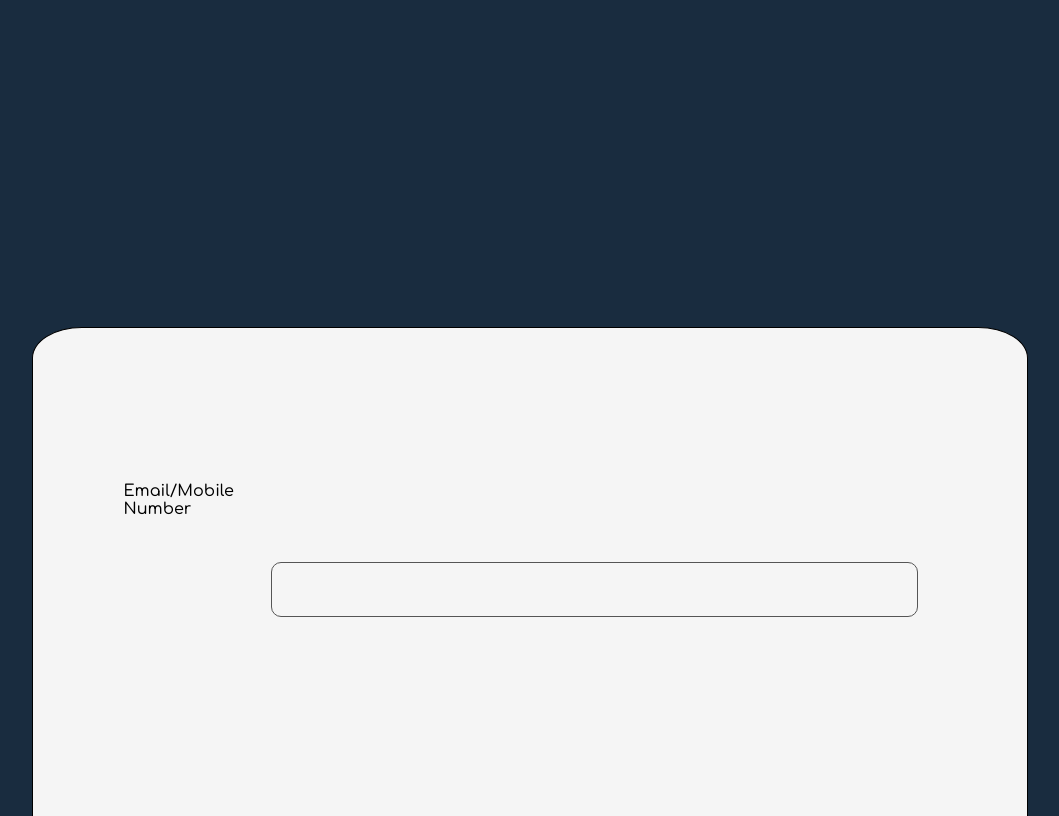
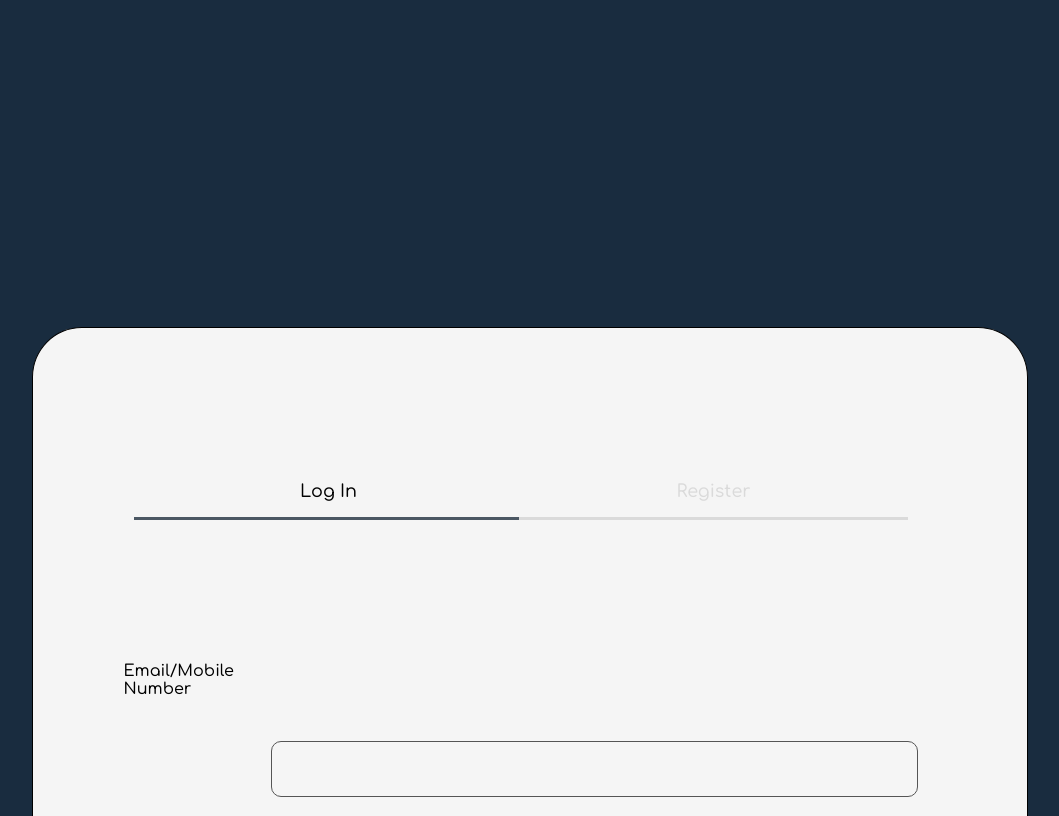
Before and after one commit to sahil801/login-front, a plain HTML site: page index.html in a window 1280 px wide. Shown: the part 1849-2665 px from the top of the page, without its empty margins (88-1147 px from the left). Drawn offline with Linux system fonts and the light colour scheme.

Commit message:
Update main.css

```diff
--- a/main.css
+++ b/main.css
@@ -1,7 +1,7 @@
 body{
     background-color: rgba(25,44,63,255);
     font-family: 'Comfortaa', cursive;
-    height: 80vh;
+    /* height: 80vh; */
     /* width: 100rem; */
 }
 .ac{
@@ -92,7 +92,7 @@ input{
 }
 .group{
     padding: 0.5rem 1rem;
-/*     margin:2 1rem; */
+    margin:-10px 1rem;
     margin-bottom: 0.1rem;
 }
 .ftr{
@@ -120,7 +120,6 @@ input{
     .group{
         width: 80%;
         margin-left: 7.5%;
-        margin-top: -100%;
         display: inline flex;
         justify-content: center;
     }
@@ -131,7 +130,7 @@ input{
     }
     .login{
         /* margin-left: 0%; */
-        padding-top: 20%;
+        padding-top: 20px;
         width: 100%;
         background-color: whitesmoke;
         align-items: center;
@@ -155,14 +154,14 @@ input{
         padding: 1.2rem;
     }
     .btn{
-        margin-top: -100%;
+        margin-top: 15%;
     }
     .ftr{
         margin-bottom: 10%;
     }
     .mb-2{
         margin-top: 5;
-        margin-bottom: 17%;
+        margin-bottom: 10%;
     }
     .ar{
         margin-top: 0%;
```
